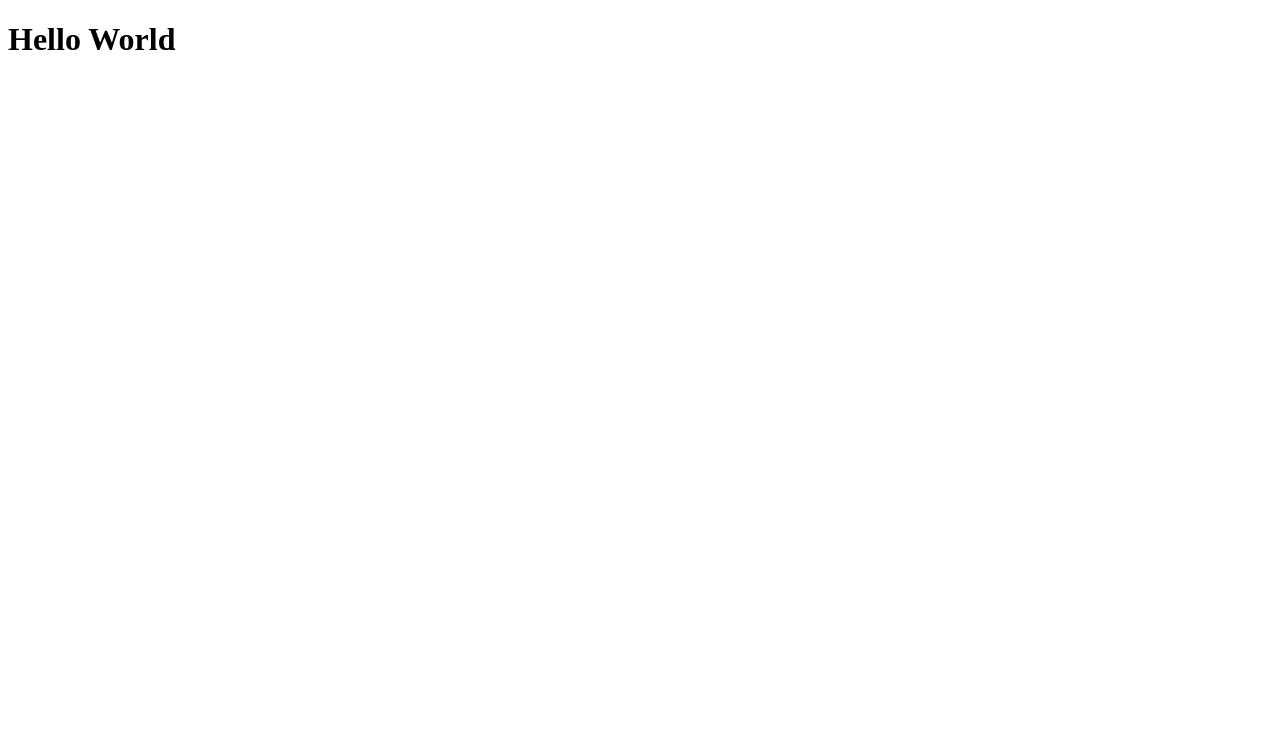
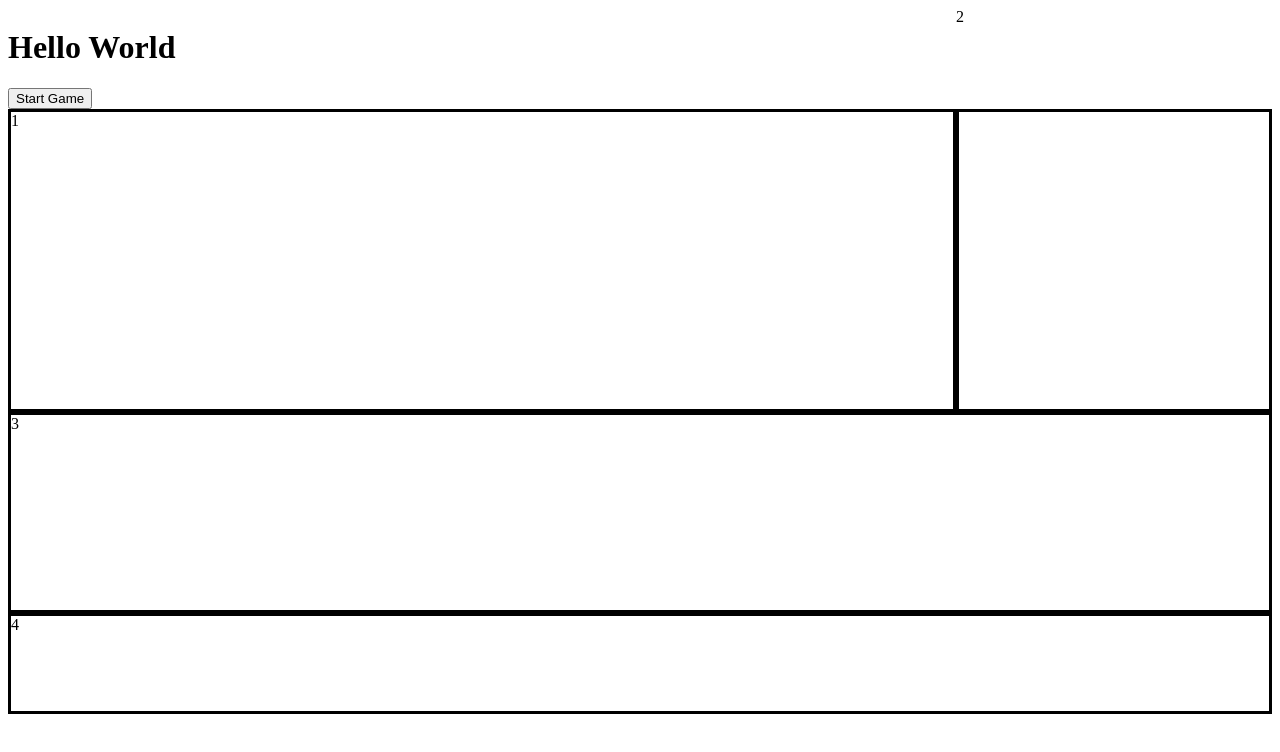
Before and after one commit to pekkabeast/timeline, a plain HTML site: page index.html in a window 1280 px wide. Drawn offline with Linux system fonts and the light colour scheme.

Commit message:
creating page template

```diff
--- a/index.html
+++ b/index.html
@@ -1,17 +1,34 @@
 <!DOCTYPE html>
 <html lang="en">
+
 <head>
     <meta charset="UTF-8">
     <meta http-equiv="X-UA-Compatible" content="IE=edge">
     <meta name="viewport" content="width=device-width, initial-scale=1.0">
     <title>Timeline Game</title>
+    <link rel="stylesheet" href="style.css">
 </head>
+
 <body>
-
-<h1>Hello World</h1>
+    <div id="header">
+        <h1>Hello World</h1>
+        <button type="button" id="start-button">Start Game</button>
+    </div>
 
 
+    <div id="field">
+1
+    </div>
+
+    <div id="deck"></div>
+2
+    <div id="hand">
+3
+    </div>
+
+    <div id="footer">4</div>
+</body>
 
 
-</body>
+<script src=" script.js"></script>
 </html>
--- a/script.js
+++ b/script.js
@@ -0,0 +1,26 @@
+class cardName extends React.Component {
+    constructor(props) {
+        super(props);
+    }
+    render() {
+        return (
+
+        )
+    }
+}
+
+class playerCard extends React.Component {
+    constructor(props) {
+        super(props);
+    }
+
+    render() {
+        return (
+            <div className='card'>
+
+            </div>
+        )
+    }
+
+
+}
--- a/style.css
+++ b/style.css
@@ -0,0 +1,34 @@
+.card{
+
+}
+
+body{
+    display:grid;
+    grid-template-rows: 1fr 3fr 2fr 1fr;
+    grid-template-columns: 3fr 1fr;
+    grid-template-areas:
+    "header header"
+    "field deck"
+    "hand hand"
+    "footer footer"
+}
+
+#field{
+    grid-area: field;
+    border-style: solid;
+}
+
+#deck{
+    grid-area:deck;
+    border-style: solid;
+}
+
+#hand{
+    grid-area: hand;
+    border-style: solid;
+}
+
+#footer{
+    grid-area:footer;
+    border-style: solid;
+}
```
